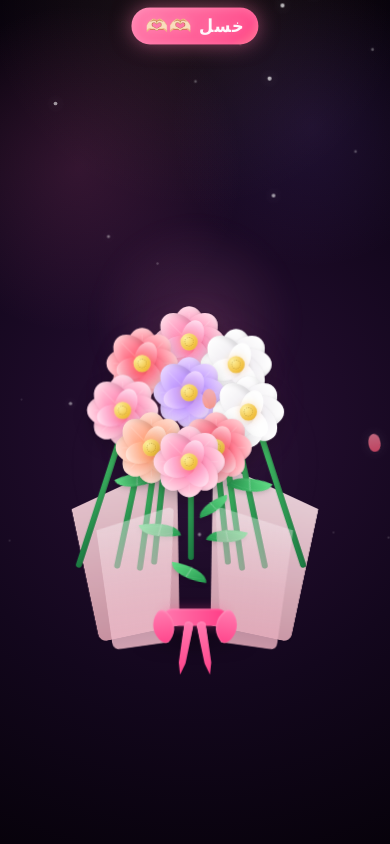
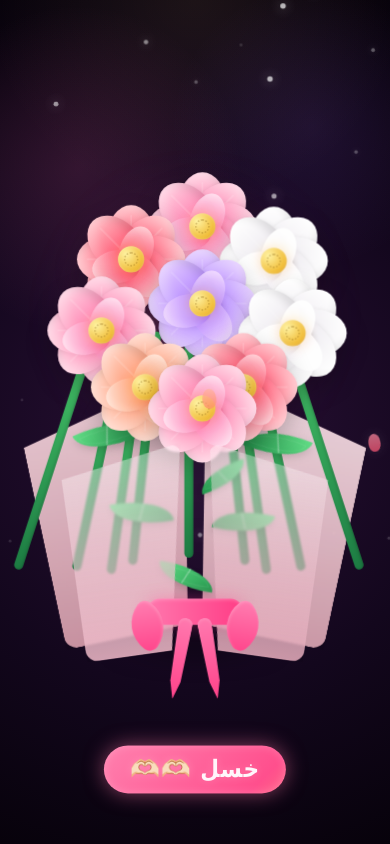
Before and after one commit to mahmoud1154/rose, a plain HTML site: page index.html in a window 390 px wide. Drawn offline with Linux system fonts and the light colour scheme.

Commit message:
Add files via upload

```diff
--- a/index.html
+++ b/index.html
@@ -3,7 +3,7 @@
 <head>
   <meta charset="UTF-8" />
   <meta name="viewport" content="width=device-width, initial-scale=1.0" />
-  <title>باقة ورد</title>
+  <title>باقة ورد </title>
   <style>
     * {
       box-sizing: border-box;
@@ -22,14 +22,9 @@
       --paper3: #d79eac;
     }
 
-    html, body {
-      width: 100%;
-      min-height: 100%;
+    body {
+      min-height: 100vh;
       overflow: hidden;
-    }
-
-    body {
-      min-height: 100svh;
       display: flex;
       justify-content: center;
       align-items: center;
@@ -43,10 +38,10 @@
 
     .scene {
       position: relative;
-      width: min(100vw, 920px);
-      height: 100svh;
+      width: min(92vw, 920px);
+      aspect-ratio: 1 / 1;
       overflow: hidden;
-      border-radius: 0;
+      border-radius: 30px;
     }
 
     .ambient-light {
@@ -84,16 +79,15 @@
       position: absolute;
       left: 50%;
       top: 53%;
-      width: 560px;
-      height: 740px;
-      transform: translate(-50%, -50%) scale(1);
-      transform-origin: center center;
+      width: min(60vw, 560px);
+      height: min(78vw, 740px);
+      transform: translate(-50%, -50%);
       animation: floaty 4.5s ease-in-out infinite;
     }
 
     @keyframes floaty {
-      0%, 100% { transform: translate(-50%, -50%) scale(var(--scale, 1)) translateY(0); }
-      50% { transform: translate(-50%, -50%) scale(var(--scale, 1)) translateY(-12px); }
+      0%, 100% { transform: translate(-50%, -50%) translateY(0); }
+      50% { transform: translate(-50%, -50%) translateY(-12px); }
     }
 
     .glow {
@@ -109,6 +103,7 @@
       pointer-events: none;
     }
 
+    /* التغليف */
     .wrap-back-left,
     .wrap-back-right,
     .wrap-front-left,
@@ -390,11 +385,12 @@
     .title {
       position: absolute;
       left: 50%;
-      top: max(10px, env(safe-area-inset-top));
+      bottom: 40px;
+      border-radius: 30px;
       transform: translateX(-50%);
       color: #fff6fb;
-      font-size: clamp(20px, 5vw, 36px);
-      letter-spacing: 1px;
+      font-size: clamp(20px, 2.6vw, 32px);
+      letter-spacing: 0.5px;
       z-index: 10;
       text-shadow: 0 0 10px rgba(255,255,255,0.18);
       white-space: nowrap;
@@ -404,11 +400,10 @@
       box-shadow: 0 0 20px rgba(255,120,170,0.5),
       inset 0 0 10px rgba(255,255,255,0.2);
       animation: titleGlow 6s ease infinite, titleFloat 3s ease-in-out infinite;
-      padding: 10px 22px;
-      border-radius: 30px;
-      max-width: calc(100vw - 24px);
-      overflow: hidden;
-      text-overflow: ellipsis;
+      font-size: clamp(24px, 3vw, 36px);
+      font-weight: bold;
+      letter-spacing: 1px;
+      padding: 10px 26px;
     }
 
     @keyframes titleGlow {
@@ -421,6 +416,7 @@
   0%,100% { transform: translateX(-50%) translateY(0); }
   50% { transform: translateX(-50%) translateY(-6px); }
   }
+
 
     .subtitle {
       position: absolute;
@@ -477,63 +473,43 @@
       z-index: 0;
     }
 
-    /* تابلت */
     @media (max-width: 768px) {
+      .bouquet-area {
+        width: 520px;
+        height: 700px;
+      }
+
+      .title {
+        bottom: 46px;
+      }
+
+      .subtitle {
+        bottom: 22px;
+      }
+    }
+
+    @media (max-width: 560px) {
       .scene {
         width: 100vw;
-        height: 100svh;
+        height: 100vh;
+        aspect-ratio: auto;
+        border-radius: 0;
       }
 
       .bouquet-area {
-        --scale: 0.82;
-        top: 56%;
-      }
+        transform: translate(-50%, -50%) scale(0.82);
       }
 
-    /* جوال */
-    @media (max-width: 560px) {
-      .bouquet-area {
-        --scale: 0.62;
-        top: 58%;
-      }
-
-      .title {
-        font-size: clamp(18px, 6vw, 24px);
-        padding: 8px 18px;
-      }
-
-      .sparkle {
-        width: 3px;
-        height: 3px;
-      }
-    }
-
-    /* جوال صغير جدا */
-    @media (max-width: 390px) {
-      .bouquet-area {
-        --scale: 0.54;
-        top: 59%;
-      }
-
-      .title {
-        top: max(12px, env(safe-area-inset-top));
-        font-size: 18px;
-        padding: 8px 14px;
-      }
-    }
-
-    /* شاشات طويلة */
-    @media (max-height: 700px) {
-      .bouquet-area {
-        --scale: 0.56;
-        top: 60%;
+      @keyframes floaty {
+        0%, 100% { transform: translate(-50%, -50%) scale(0.82) translateY(0); }
+        50% { transform: translate(-50%, -50%) scale(0.82) translateY(-10px); }
       }
     }
   </style>
 </head>
 <body>
+<div class="title"> خسل 🫶🏻🫶🏻</div>
   <div class="scene" id="scene">
-    <div class="title">خسل 🫶🏻🫶🏻</div>
     <div class="ambient-light"></div>
     <div class="sparkles" id="sparkles"></div>
 
@@ -564,6 +540,7 @@
         <div class="leaf" style="left:175px; top:170px; transform:scaleX(-1) rotate(18deg) scale(.78);"></div>
       </div>
 
+      <!-- الصف العلوي -->
       <div class="flower pink" style="left:205px; top:18px;">
         <div class="petal p1"></div><div class="petal p2"></div><div class="petal p3"></div><div class="petal p4"></div>
         <div class="petal p5"></div><div class="petal p6"></div><div class="petal p7"></div><div class="petal p8"></div>
@@ -585,6 +562,7 @@
         <div class="center"></div>
       </div>
 
+      <!-- الصف الأوسط -->
       <div class="flower purple" style="left:205px; top:112px; transform:scale(.96);">
         <div class="petal p1"></div><div class="petal p2"></div><div class="petal p3"></div><div class="petal p4"></div>
         <div class="petal p5"></div><div class="petal p6"></div><div class="petal p7"></div><div class="petal p8"></div>
@@ -606,6 +584,7 @@
         <div class="center"></div>
       </div>
 
+      <!-- الصف السفلي -->
       <div class="flower peach small" style="left:135px; top:214px;">
         <div class="petal p1"></div><div class="petal p2"></div><div class="petal p3"></div><div class="petal p4"></div>
         <div class="petal p5"></div><div class="petal p6"></div><div class="petal p7"></div><div class="petal p8"></div>
```
Lines whose indentation alone changed are shown as unchanged.
